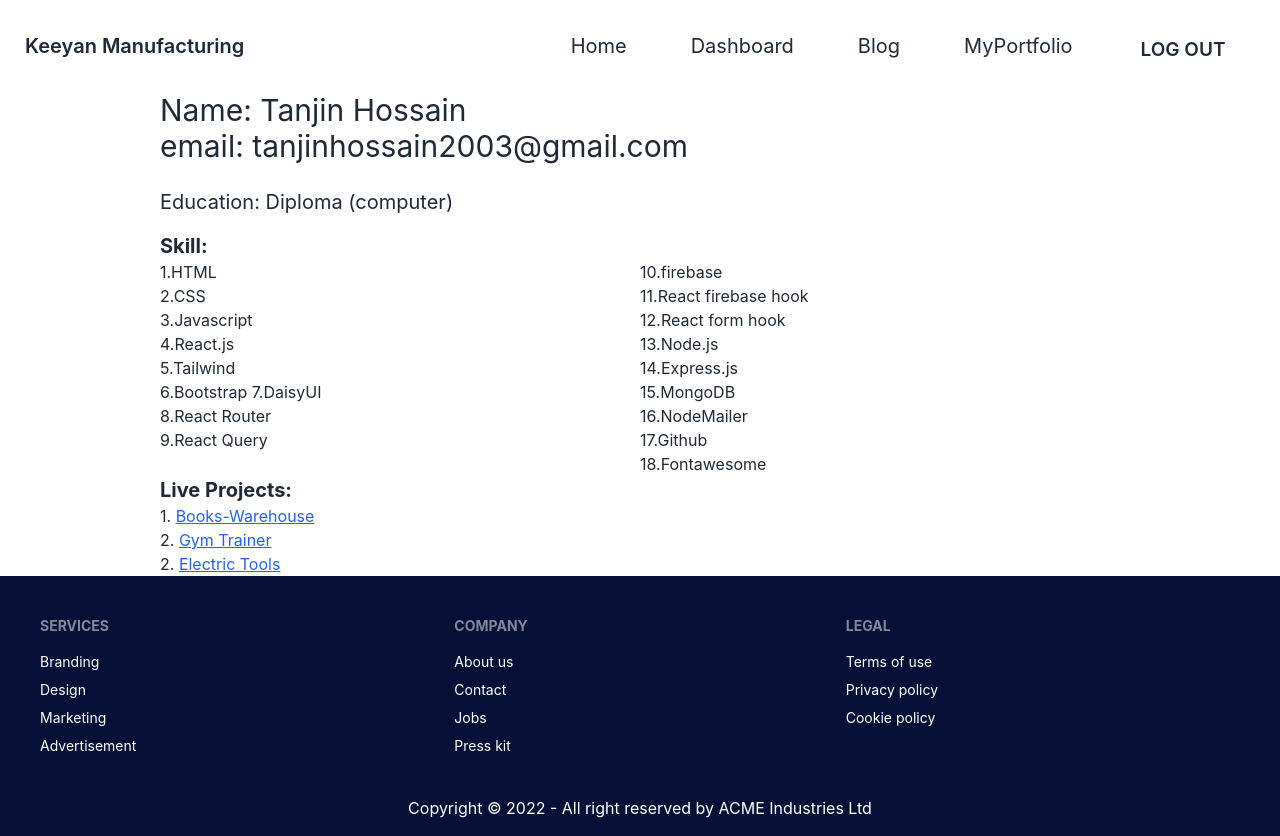
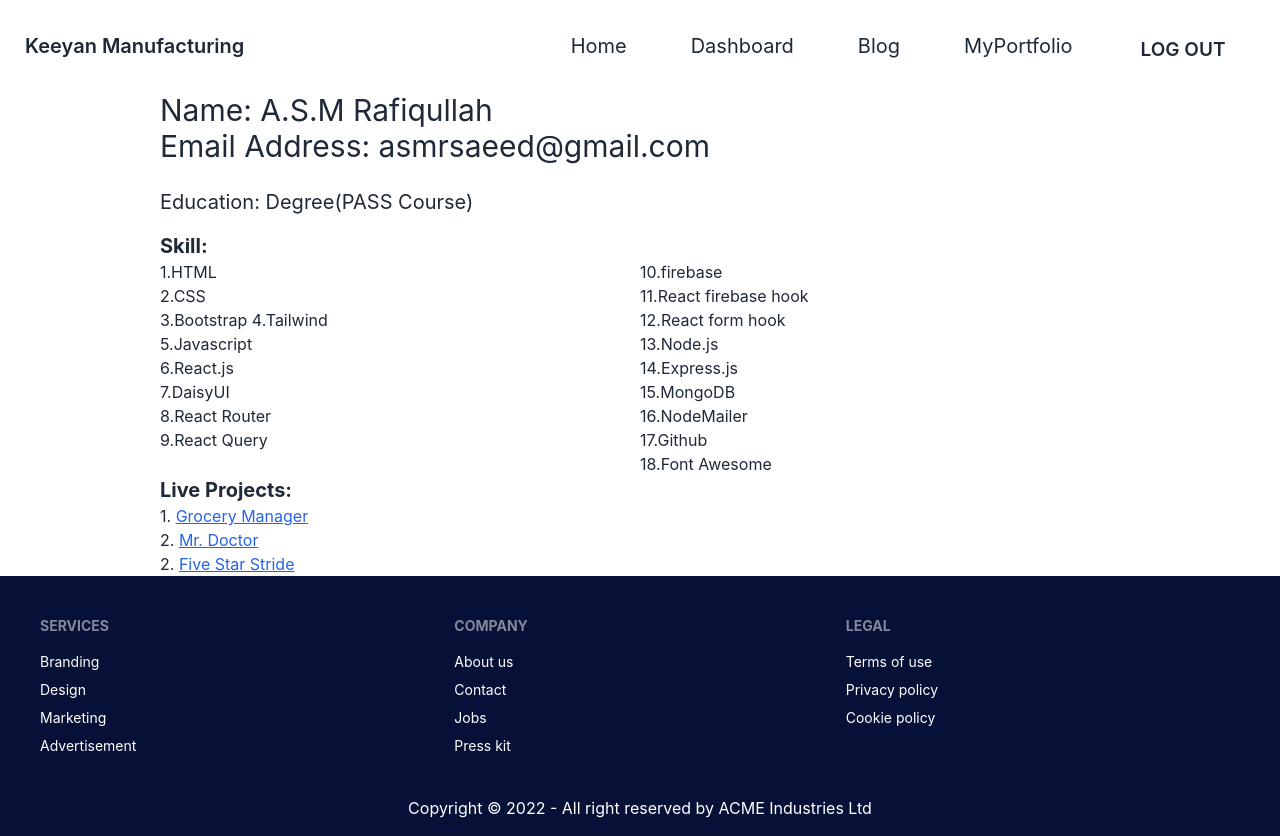
Before and after one commit to ASMRSAEED/keeyan-manufacturing-client, a React (Create React App) app: page /myPortfolio in a window 1280 px wide. Built offline with nearby package versions, Linux system fonts and the light colour scheme; no server answers.

Commit message:
portfolio-done

```diff
--- a/src/Pages/Dashboard/MyProfile/MyProfile.js
+++ b/src/Pages/Dashboard/MyProfile/MyProfile.js
@@ -30,8 +30,8 @@ const MyProfile = () => {
               <p className='text-xl font-bold'>Email: {user?.email}</p>
               <h2 className="card-title">Education: {education}</h2>
               <p className='text-xl'>Location: {location}</p>
-              <p className='text-xl'>Number: {number}</p>
-              <p className='text-xl'>LinkDin Profile: <a className='text-blue-700 font-bold' target='_blank' rel='noreferrer' href={linkDin}>{linkDin}</a></p>
+              <p className='text-xl'>Phone Number: {number}</p>
+              <p className='text-xl'>LinkedIn Profile Link: <a className='text-blue-700 font-bold' target='_blank' rel='noreferrer' href={linkDin}>{linkDin}</a></p>
             </div>
           </div>
         </div>
--- a/src/Pages/MyProtfolio/MyPortfolio.js
+++ b/src/Pages/MyProtfolio/MyPortfolio.js
@@ -4,21 +4,21 @@ const MyPortfolio = () => {
     return (
         <div className='w-3/4 mx-auto'>
             <div className='text-3xl mb-6'>
-                <h1>Name: Tanjin Hossain</h1>
-                <p>email: tanjinhossain2003@gmail.com</p>
+                <h1>Name: A.S.M Rafiqullah</h1>
+                <p>Email Address: asmrsaeed@gmail.com</p>
             </div>
             <div>
-                <p className='text-xl mb-4'>Education: Diploma (computer)</p>
+                <p className='text-xl mb-4'>Education: Degree(PASS Course)</p>
             </div>
             <div ><span className='text-xl font-bold'>Skill:</span>
                 <div className='grid lg:grid-cols-2'>
                     <div>
                         1.HTML <br />
                         2.CSS  <br />
-                    3.Javascript <br />
-                    4.React.js <br />
-                    5.Tailwind <br />
-                    6.Bootstrap
+                        3.Bootstrap
+                        4.Tailwind <br />
+                        5.Javascript <br />
+                        6.React.js <br />
                         7.DaisyUI <br />
                         8.React Router <br />
                         9.React Query <br />
@@ -32,14 +32,14 @@ const MyPortfolio = () => {
                         15.MongoDB <br />
                         16.NodeMailer <br />
                         17.Github <br />
-                    18.Fontawesome <br />
+                        18.Font Awesome <br />
                     </div>
                 </div>
                 <div>
                     <h1 className='font-bold text-xl'>Live Projects:</h1>
-            1. <a className='underline text-blue-600' target='_blank' rel='noreferrer'  href="https://books-warehouse-edfd7.web.app/">Books-Warehouse </a> <br />
-            2. <a className='underline text-blue-600' target='_blank' rel='noreferrer'  href="https://gym-trainer-a4e7b.web.app/">Gym Trainer </a> <br />
-            2. <a className='underline text-blue-600' target='_blank' rel='noreferrer'  href="https://tools-a576c.web.app/">Electric Tools</a>
+                    1. <a className='underline text-blue-600' target='_blank' rel='noreferrer' href="https://grocery-manager-a2e7a.web.app/">Grocery Manager </a> <br />
+                    2. <a className='underline text-blue-600' target='_blank' rel='noreferrer' href="https://mr-doctor-4e732.web.app/">Mr. Doctor </a> <br />
+                    2. <a className='underline text-blue-600' target='_blank' rel='noreferrer' href="https://five-star-stride.netlify.app/">Five Star Stride</a>
                 </div>
             </div>
         </div>
```
Lines whose indentation alone changed are shown as unchanged.
